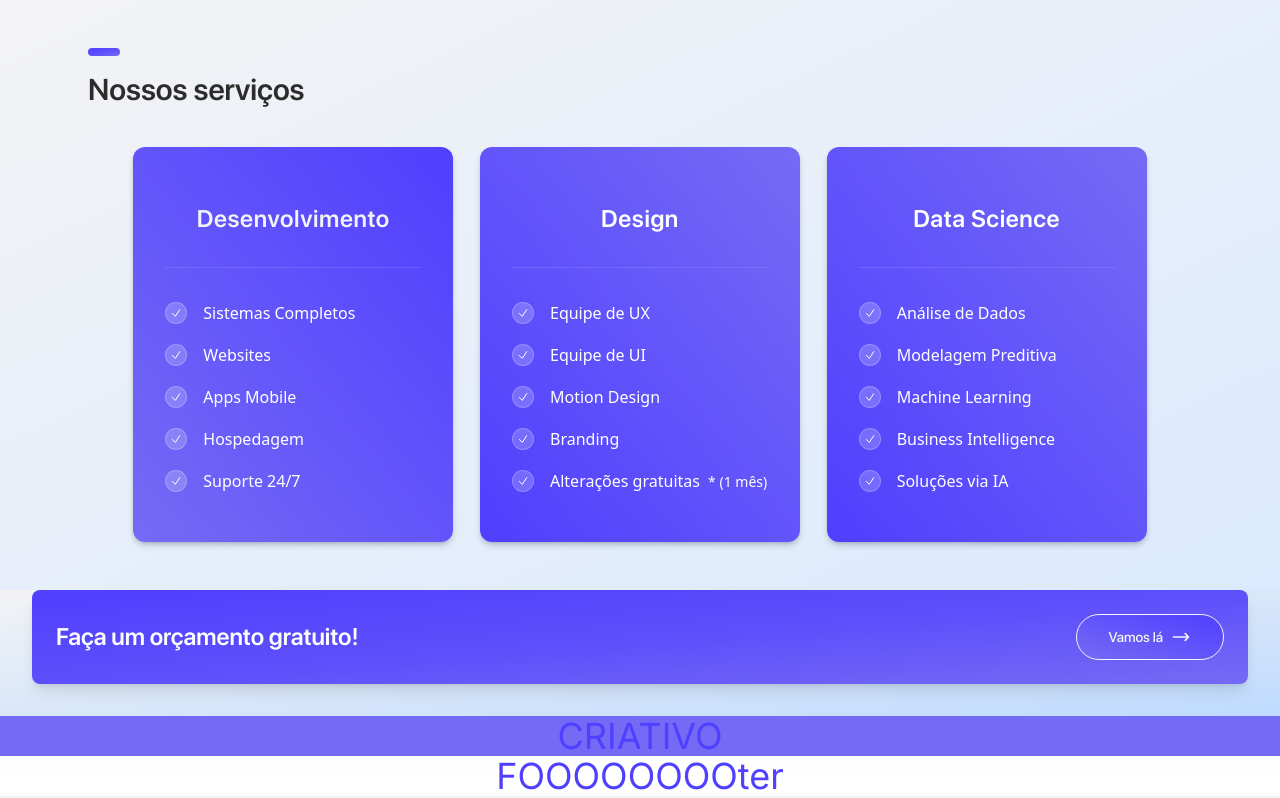
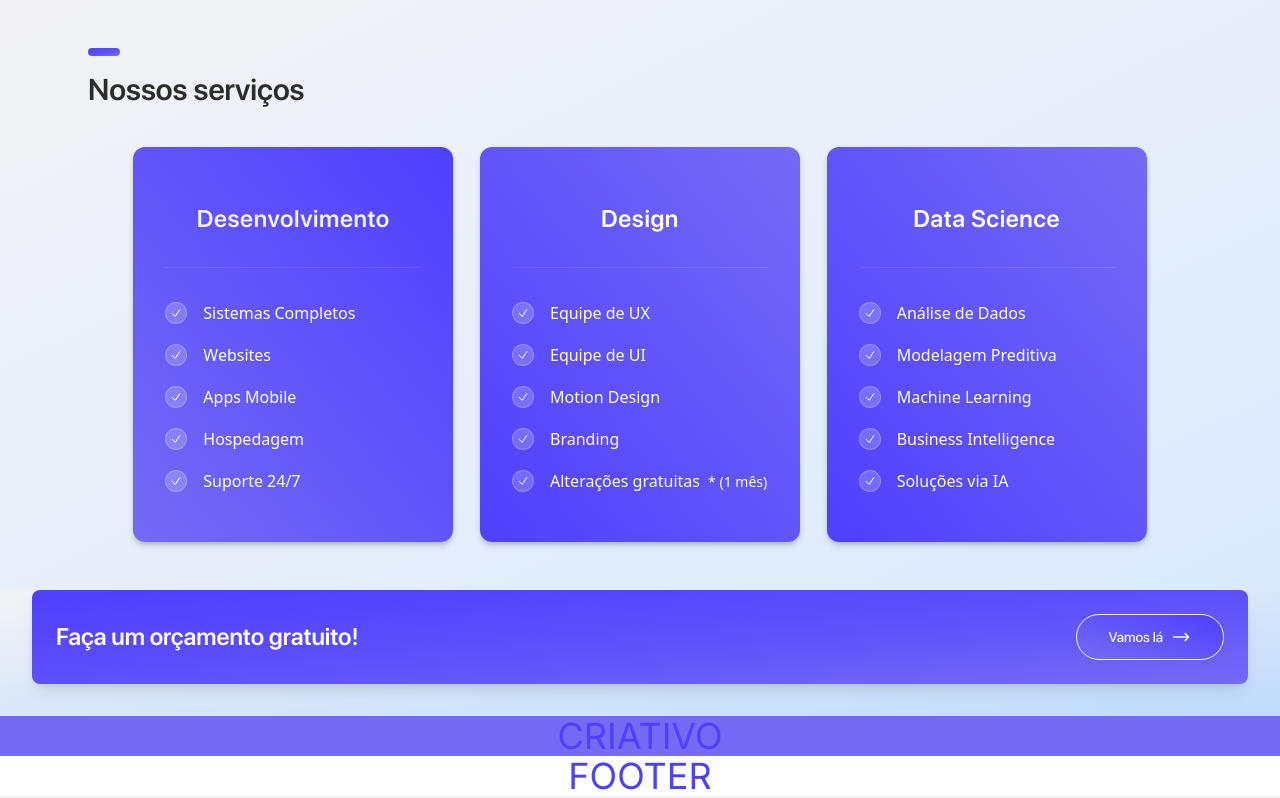
Before and after one commit to rdsgabriel/engix-website, a Next.js app: page / in a window 1280 px wide. Shown: the part 1690-2488 px from the top of the page. Built offline with nearby package versions, Linux system fonts and the light colour scheme.

Commit message:
google analytics

```diff
--- a/package.json
+++ b/package.json
@@ -9,7 +9,8 @@
     "lint": "next lint"
   },
   "dependencies": {
-    "next": "14.2.5",
+    "@next/third-parties": "^14.2.5",
+    "next": "^14.2.5",
     "react": "^18",
     "react-dom": "^18"
   },
--- a/src/app/footer.js
+++ b/src/app/footer.js
@@ -1,5 +1,5 @@
 export default function Footer() {
   return (
-   <h1 className="text-center text-4xl text-azul1">FOOOOOOOOter</h1>
+   <h1 className="text-center text-4xl text-azul1">FOOTER</h1>
   );
 }
--- a/src/app/layout.js
+++ b/src/app/layout.js
@@ -1,5 +1,6 @@
 import { Inter } from "next/font/google";
 import "./globals.css";
+import {GoogleAnalytics} from '@next/third-parties/google'
 
 const inter = Inter({ subsets: ["latin"] });
 
@@ -12,6 +13,7 @@ export default function RootLayout({ children }) {
   return (
     <html lang="en" className="bg-branco">
       <body className={inter.className}>{children}</body>
+      <GoogleAnalytics gaId="G-0B0V2RFSBH"/>
     </html>
   );
 }
```
Also changed, not shown: 2 other files (tests, documents, lock files or other folders).
